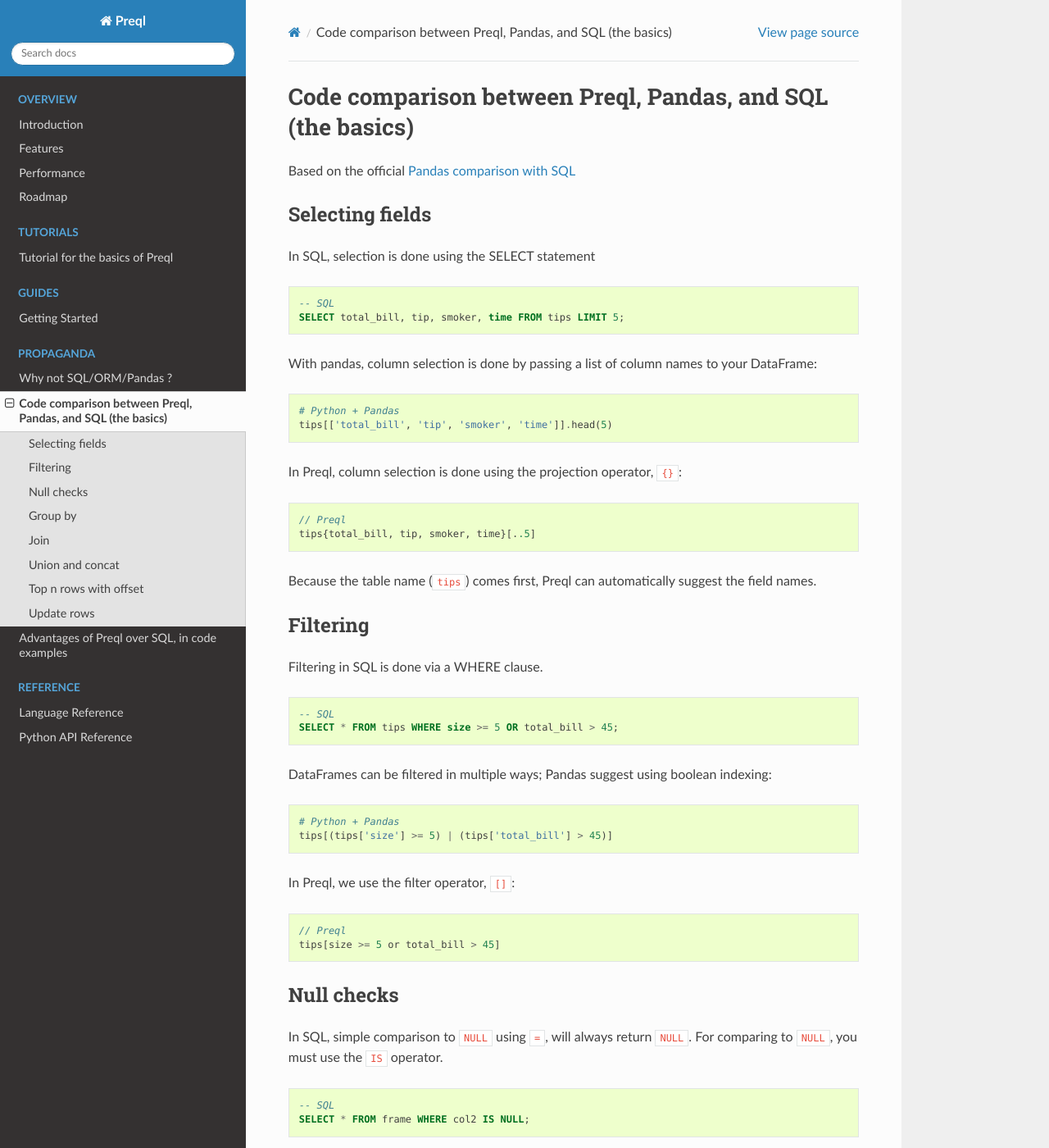
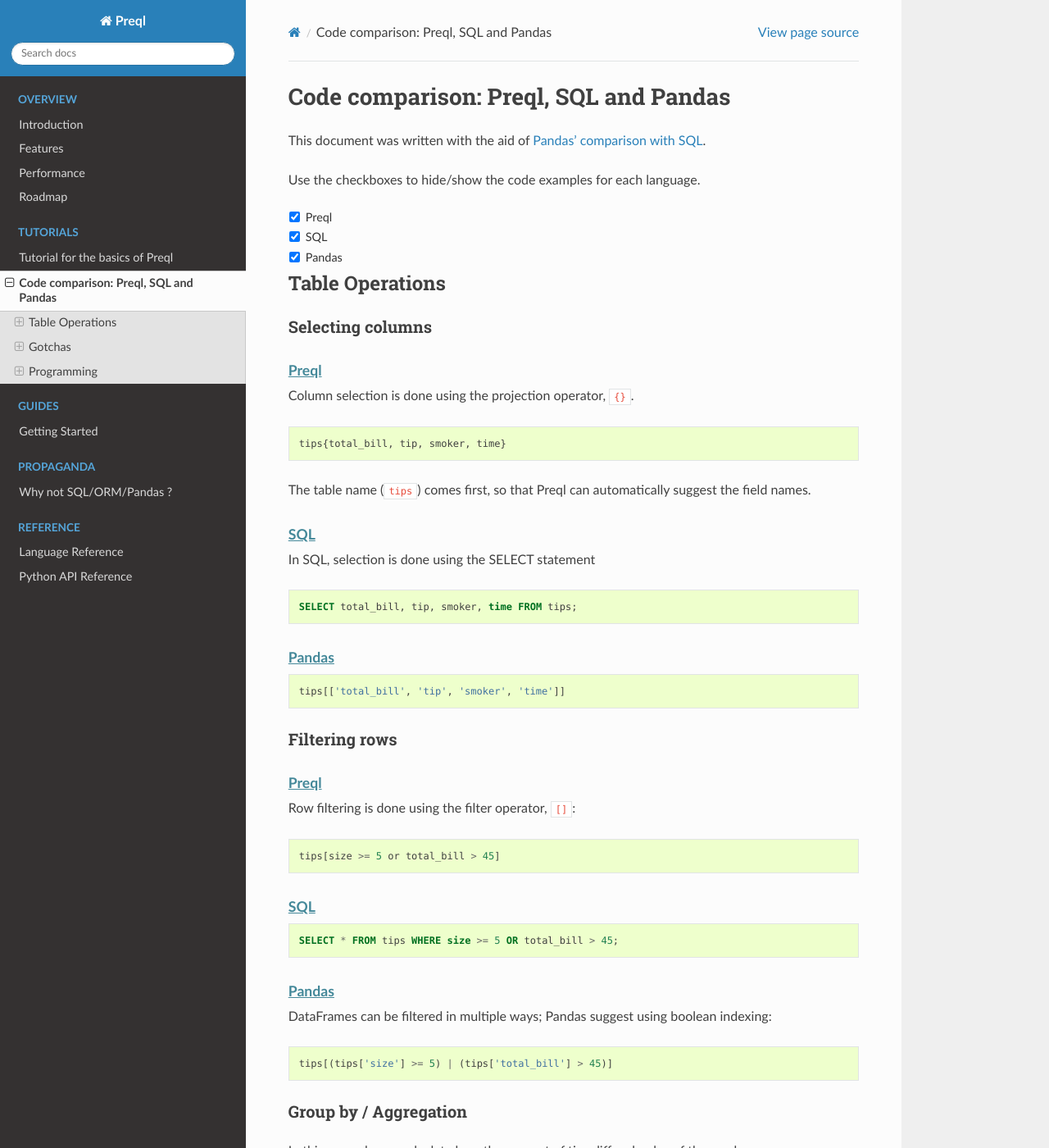
Before and after one commit to erezsh/Preql, a Sphinx documentation site: the page built from docs/comparison.md, in a window 1280 px wide and 1400 px high. Shown: the whole window at 82% size. Built offline with Sphinx 7.4.7 and the Read the Docs theme 2.0.0, drawn with Linux system fonts in a browser that asks for light colours; pages that are not in the unit, such as notebooks, are missing from menus; some of the changed text lies outside the part shown.

Commit message:
Better documentation

````diff
--- a/docs/comparison.md
+++ b/docs/comparison.md
@@ -1,218 +1,306 @@
-# Code comparison between Preql, Pandas, and SQL (the basics)
+# Code comparison: Preql, SQL and Pandas
 
-Based on the official [Pandas comparison with SQL](https://pandas.pydata.org/docs/getting_started/comparison/comparison_with_sql.html)
+This document was written with the aid of [Pandas' comparison with SQL](https://pandas.pydata.org/docs/getting_started/comparison/comparison_with_sql.html).
 
-## Selecting fields
+Use the checkboxes to hide/show the code examples for each language.
+
+<script src="https://cdnjs.cloudflare.com/ajax/libs/cash/8.1.0/cash.min.js"></script>
+
+<form>
+<table>
+	<tr>
+		<td> <input type="checkbox" id="preql" onclick="$('.preql').toggle()" checked="checked"> </td>
+		<td> <label for="preql">Preql</label> </td>
+	</tr>
+	<tr>
+		<td> <input type="checkbox" id="sql" onclick="$('.sql').toggle()" checked="checked"> </td>
+		<td> <label for="sql">SQL</label> </td>
+	</tr>
+	<tr>
+		<td> <input type="checkbox" id="pandas" onclick="$('.pandas').toggle()" checked="checked"> </td>
+		<td> <label for="pandas">Pandas</label> </td>
+	</tr>
+</table>
+</form>
+
+<style>
+	.preql::before {
+	  content: "Preql ";
+	}
+	.sql::before {
+	  content: "SQL ";
+	}
+	.pandas::before {
+	  content: "Pandas ";
+	}
+	.preql::before, .sql::before, .pandas::before {
+	  font-weight: bold;
+	  font-size: 1.1em;
+	  color: #489;
+	  margin-bottom: 5px;
+	  text-decoration: underline;
+	  line-height: 2em;
+	}
+</style>
+
+## Table Operations
+
+### Selecting columns
+
+
+<div class="preql">
+
+Column selection is done using the projection operator, `{}`.
+
+```javascript
+tips{total_bill, tip, smoker, time}
+```
+
+The table name (`tips`) comes first, so that Preql can automatically suggest the field names.
+
+</div>
+
+<div class="sql">
 
 In SQL, selection is done using the SELECT statement
 
 ```SQL
--- SQL
-SELECT total_bill, tip, smoker, time FROM tips LIMIT 5;
+SELECT total_bill, tip, smoker, time FROM tips;
+```
+</div>
+
+<div class="pandas">
+
+```python
+tips[['total_bill', 'tip', 'smoker', 'time']]
 ```
 
-With pandas, column selection is done by passing a list of column names to your DataFrame:
+</div>
 
-```python
-# Python + Pandas
-tips[['total_bill', 'tip', 'smoker', 'time']].head(5)
+### Filtering rows
+
+<div class="preql">
+
+Row filtering is done using the filter operator, `[]`:
+
+```javascript
+tips[size >= 5 or total_bill > 45]
 ```
+</div>
 
-In Preql, column selection is done using the projection operator, `{}`:
-```javascript
-// Preql
-tips{total_bill, tip, smoker, time}[..5]
-```
-
-Because the table name (`tips`) comes first, Preql can automatically suggest the field names.
-
-## Filtering
-
-Filtering in SQL is done via a WHERE clause.
+<div class="sql">
 
 ```SQL
--- SQL
 SELECT * FROM tips WHERE size >= 5 OR total_bill > 45;
 ```
+</div>
+
+<div class="pandas">
 
 DataFrames can be filtered in multiple ways; Pandas suggest using boolean indexing:
 
 ```python
-# Python + Pandas
 tips[(tips['size'] >= 5) | (tips['total_bill'] > 45)]
 ```
+</div>
 
-In Preql, we use the filter operator, `[]`:
+### Group by / Aggregation
 
-```javascript
-// Preql
-tips[size >= 5 or total_bill > 45]
-```
+In this example, we calculate how the amount of tips differs by day of the week.
 
-## Null checks
-
-In SQL, simple comparison to `NULL` using `=`, will always return `NULL`. For comparing to `NULL`, you must use the `IS` operator.
-
-```SQL
--- SQL
-SELECT * FROM frame WHERE col2 IS NULL;
-```
-
-In Pandas, `NULL` checking is done using the `notna()` and `isna()` methods.
-
-```python
-# Python + Pandas
-frame[frame['col2'].isna()]
-```
-
-In Preql, you simply compare to `null`, like you would in Python:
-
-```javascript
-// Preql
-frame[col2 == null]
-```
-
-Preql also has a value called `unknown`, which behaves like SQL's `NULL`.
-
-## Group by
-
-Say we’d like to see how the amount of tips differs by day of the week. Here's how it might looks in SQL:
-
-```SQL
--- SQL
-SELECT day, AVG(tip), COUNT(*) FROM tips GROUP BY day;
-```
-
-The pandas equivalent would be:
-```python
-# Python + Pandas
-tips.groupby('day').agg({'tip': np.mean, 'day': np.size})
-```
+<div class="preql">
 
 Preql extends the projection operator to allow aggregation using the `=>` construct:
 
 ```javascript
-// Preql
 tips{day => avg(tip), count()}
 ```
 
 Conceptually, everything on the left of `=>` are the keys, and on the right are the aggregated values.
 
-## Join
+</div>
 
-Join is an operation that matches rows between two tables, based on common attributes.
+<div class="sql">
 
-Here's how an inner join might look in SQL:
 ```SQL
--- SQL
-SELECT * FROM table1 INNER JOIN table2 ON table1.key = table2.key;
+SELECT day, AVG(tip), COUNT(*) FROM tips GROUP BY day;
+```
+</div>
+
+<div class="pandas">
+
+```python
+tips.groupby('day').agg({'tip': np.mean, 'day': np.size})
 ```
 
-Here's the equivalent in Pandas: (it gets complicated if the key isn't with the same name)
+</div>
+
+### Concat, Union
+
+In this example, we will concatenate and union two tables together.
+
+<div class="preql">
+
+```javascript
+df1 + df2	// concat
+```
+
+```javascript
+df1 | df2	// union
+```
+
+</div>
+
+<div class="sql">
+
+```SQL
+SELECT * FROM df1 UNION ALL SELECT * FROM df2;  -- concat
+```
+
+Union:
+```SQL
+SELECT * FROM df1 UNION SELECT * FROM df2;      -- union
+```
+</div>
+
+<div class="pandas">
+
 ```python
-# Python + Pandas
+pd.concat([df1, df2])                      # concat
+```
+
+```python
+pd.concat([df1, df2]).drop_duplicates()    # union
+```
+</div>
+
+
+
+### Top n rows with offset (limit)
+
+<div class="preql">
+
+```javascript
+tips[5..15]
+// OR
+tips[5..][..10]
+```
+</div>
+
+<div class="sql">
+
+```SQL
+SELECT * FROM tips ORDER BY tip DESC LIMIT 10 OFFSET 5;
+```
+</div>
+
+<div class="pandas">
+
+```python
+tips.nlargest(10 + 5).tail(10)
+```
+</div>
+
+
+
+### Join
+
+Join is essentially an operation that matches rows between two tables, based on common attributes.
+
+<div class="preql">
+
+```javascript
+join(a: table1.key1, b: table2.key2)
+```
+
+The result is a table with two columns, `a` and `b`, which are structs that each contain the columns of their respective table.
+
+If we have pre-defined a "default join" between tables, we can shorten it to:
+
+```javascript
+join(a: table1, b: table2)
+```
+
+Preql also offers the functions `leftjoin()`, `outerjoin()`, and `joinall()`.
+</div>
+
+
+<div class="sql">
+
+```SQL
+SELECT * FROM table1 INNER JOIN table2 ON table1.key1 = table2.key2;
+```
+</div>
+
+<div class="pandas">
+```python
 pd.merge(df1, df2, on='key')
 ```
 
-In Preql, you simply use the `join()` function:
-```javascript
-// Preql
-join(a: table1.key, b: table2.key)
-```
+(it gets complicated if the key isn't with the same name)
+</div>
 
-(The result is a table with two columns, `a` and `b`, which are structures (dicts) that each contain the columns of their respective table)
 
-If we have pre-defined a "default join" between tables, we can just do:
+
+### Update rows
+
+<div class="preql">
 
 ```javascript
-// Preql
-join(a: table1, b: table2)
-```
-
-
-## Union and concat
-
-Concat in SQL:
-
-```SQL
--- SQL
-SELECT * FROM df1 UNION ALL SELECT * FROM df2;
-```
-
-Concat in pandas:
-
-```python
-# Python + Pandas
-pd.concat([df1, df2])
-```
-
-Concat in Preql:
-```javascript
-// Preql
-df1 + df2
-```
-
-Union in SQL:
-```SQL
--- SQL
-SELECT * FROM df1 UNION SELECT * FROM df2;
-```
-
-Union in Pandas, as recommended on their website:
-
-```python
-# Python + Pandas
-pd.concat([df1, df2]).drop_duplicates()
-```
-
-Union in Preql:
-```javascript
-// Preql
-df1 | df2
-```
-
-## Top n rows with offset
-
-SQL:
-
-```SQL
--- SQL
-SELECT * FROM tips ORDER BY tip DESC LIMIT 10 OFFSET 5;
-```
-
-Pandas:
-```python
-# Python + Pandas
-tips.nlargest(10 + 5, columns='tip').tail(10)
-```
-
-Preql:
-```javascript
-// Preql
-tips order {^tip} [5..15]
-```
-
-## Update rows
-
-SQL:
-
-```SQL
--- SQL
-UPDATE tips SET tip = tip*2 WHERE tip < 2;
-```
-
-Pandas (takes a different form for complex operations):
-
-```python
-# Python + Pandas
-tips.loc[tips['tip'] < 2, 'tip'] *= 2
-```
-
-Preql:
-
-```javascript
-// Preql
 tips[tip < 2] update {tip: tip*2}
 ```
 
 Preql puts the `update` keyword after the selection, so that when working interactively, you can first see which rows you're about to update.
+</div>
+
+<div class="sql">
+
+```SQL
+UPDATE tips SET tip = tip*2 WHERE tip < 2;
+```
+
+</div>
+
+<div class="pandas">
+
+```python
+tips.loc[tips['tip'] < 2, 'tip'] *= 2
+```
+(takes a different form for complex operations):
+</div>
+
+## Gotchas
+
+### Null checks
+
+<div class="preql">
+
+Comparisons to `null` behave like in Python.
+
+```javascript
+tips[col2==null]
+```
+
+Preql also has a value called `unknown`, which behaves like SQL's `NULL`.
+</div>
+
+<div class="sql">
+
+Simple comparison to `NULL` using `=`, will always return `NULL`. For comparing to `NULL`, you must use the `IS` operator (the operator name changes between dialects).
+
+```SQL
+SELECT * FROM tips WHERE col2 IS NULL;
+```
+</div>
+
+
+<div class="pandas">
+
+```python
+tips[tips['col2'].isna()]
+```
+</div>
+
+## Programming
+
+### Embedding functions in queries
--- a/docs/index.rst
+++ b/docs/index.rst
@@ -32,8 +33,6 @@
    :hidden:
 
    competition
-   comparison
-   comparison_sql
 
 
 .. toctree::
@@ -63,13 +62,12 @@
 -  Tutorials
 
    -  :doc:`tutorial`
+   -  :doc:`comparison`
    -  `Jupyter tutorial <https://github.com/erezsh/Preql/blob/master/docs/chinook_tutorial.ipynb>`_
 
 -  Propaganda
 
    -  :doc:`competition`
-   -  :doc:`comparison`
-   -  :doc:`comparison_sql`
 
 -  Reference
 
````
Also changed, not shown: other parts of docs/index.rst (+1 -0 lines), docs/tutorial.md (+2 -2 lines), 1 other file.
